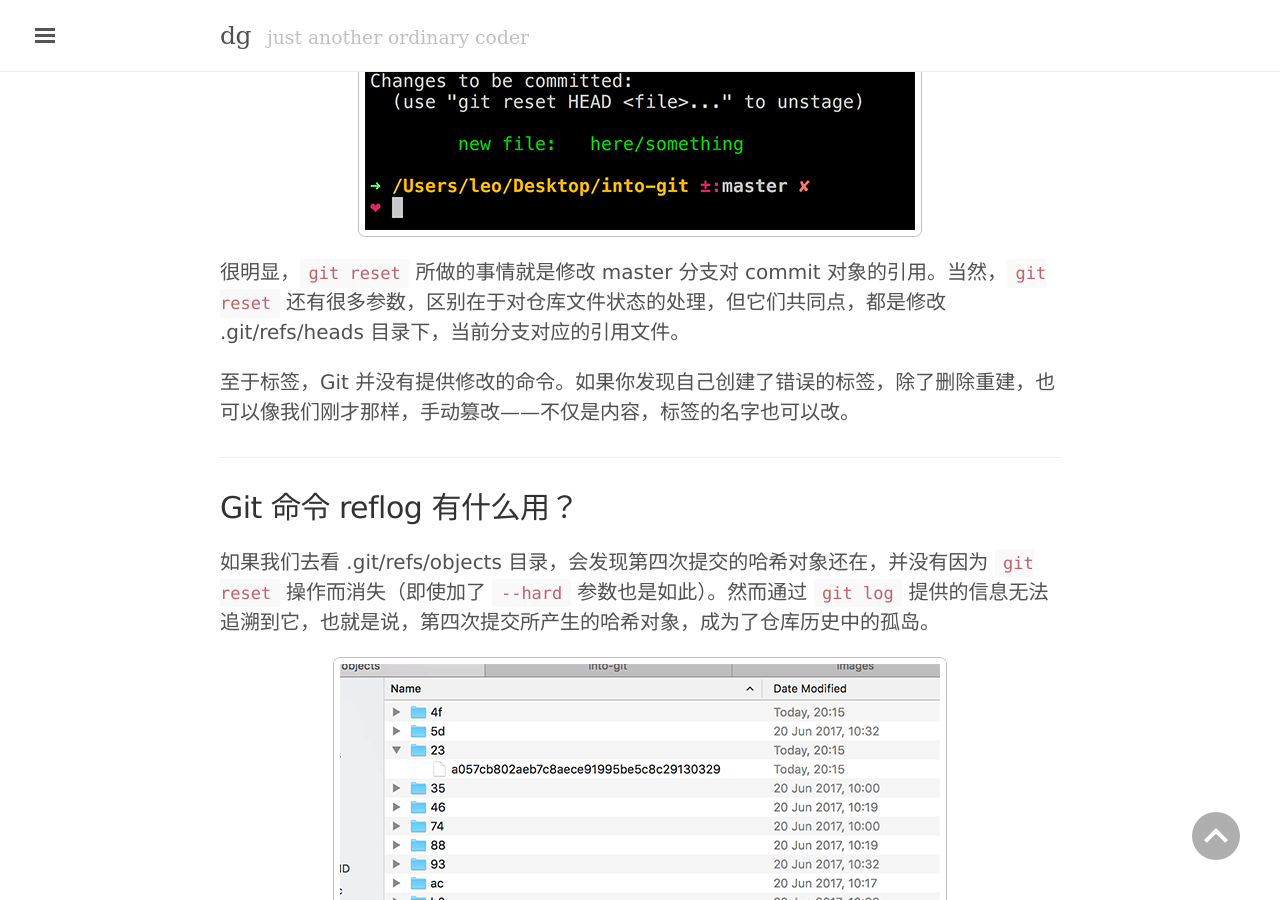
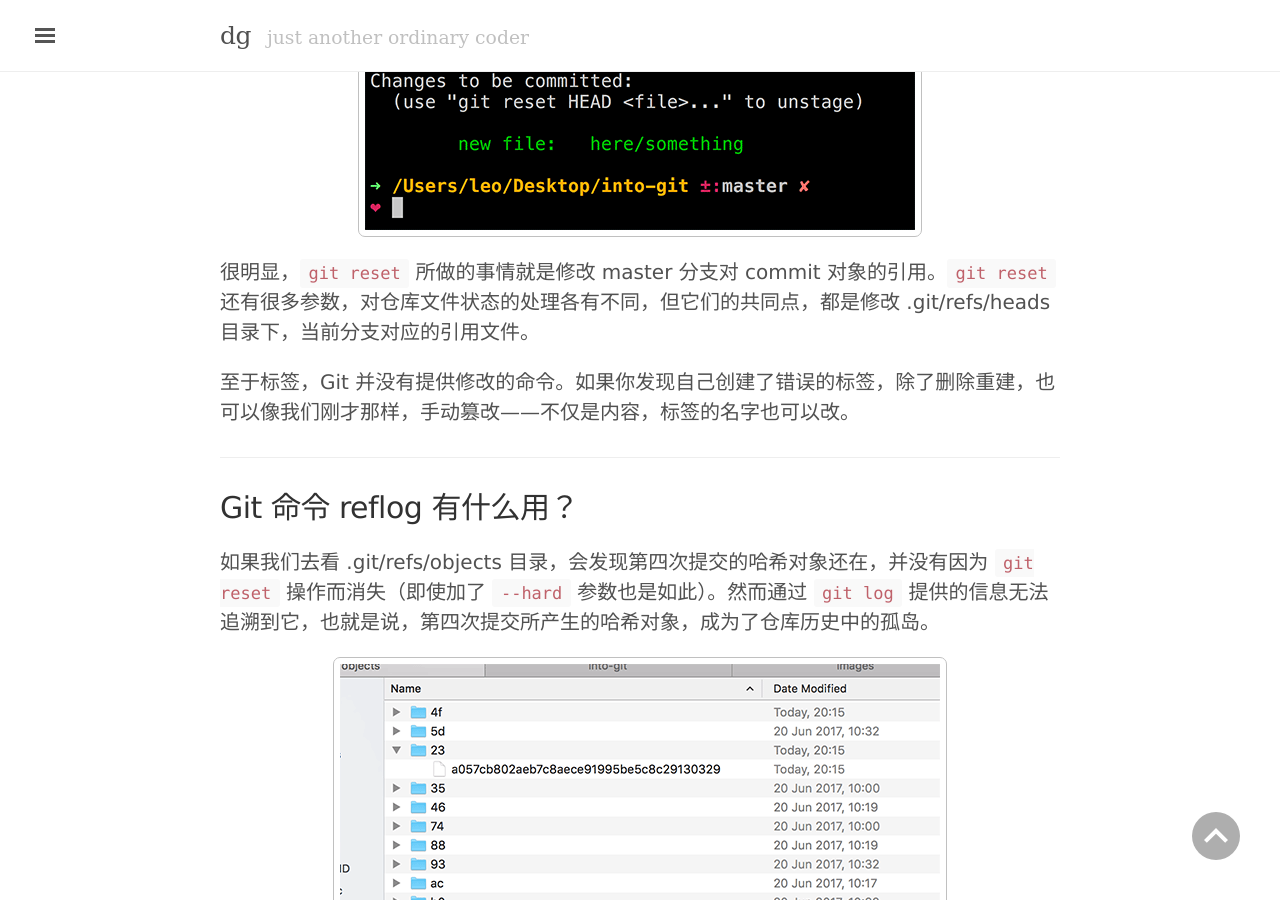
Before and after one commit to myst729/myst729.github.io, a Jekyll site: the page built from posts/2017/git-inside-simplified-part-2/index.md, in a window 1280 px wide and 900 px high, scrolled down 6632 px. Built offline with Jekyll 4.4.1, drawn with Linux system fonts in a browser that asks for light colours; some of the changed text lies outside the part shown.

Commit message:
fix typo

```diff
--- a/posts/2017/git-inside-simplified-part-2/index.md
+++ b/posts/2017/git-inside-simplified-part-2/index.md
@@ -68,7 +68,7 @@ date: 2017-06-28
 
 ![reset](images/git2-reset.png)
 
-很明显，`git reset` 所做的事情就是修改 master 分支对 commit 对象的引用。当然，`git reset` 还有很多参数，区别在于对仓库文件状态的处理，但它们共同点，都是修改 .git/refs/heads 目录下，当前分支对应的引用文件。
+很明显，`git reset` 所做的事情就是修改 master 分支对 commit 对象的引用。`git reset` 还有很多参数，对仓库文件状态的处理各有不同，但它们的共同点，都是修改 .git/refs/heads 目录下，当前分支对应的引用文件。
 
 至于标签，Git 并没有提供修改的命令。如果你发现自己创建了错误的标签，除了删除重建，也可以像我们刚才那样，手动篡改——不仅是内容，标签的名字也可以改。
 
```
Also changed, not shown: other parts of posts/2017/git-inside-simplified-part-2/index.md (+1 -1 lines).
